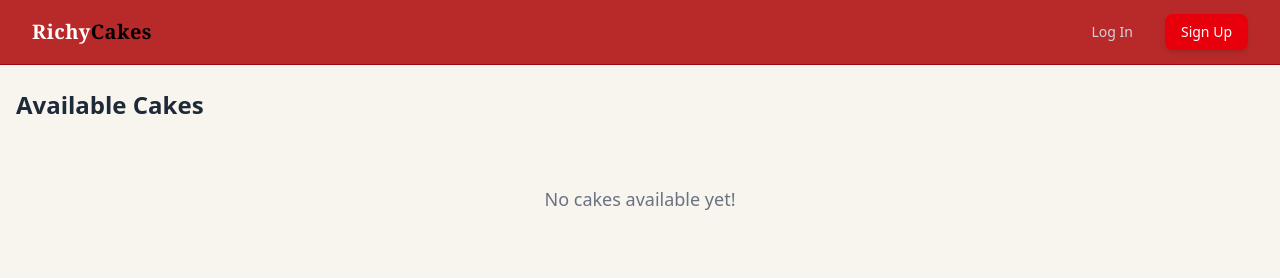
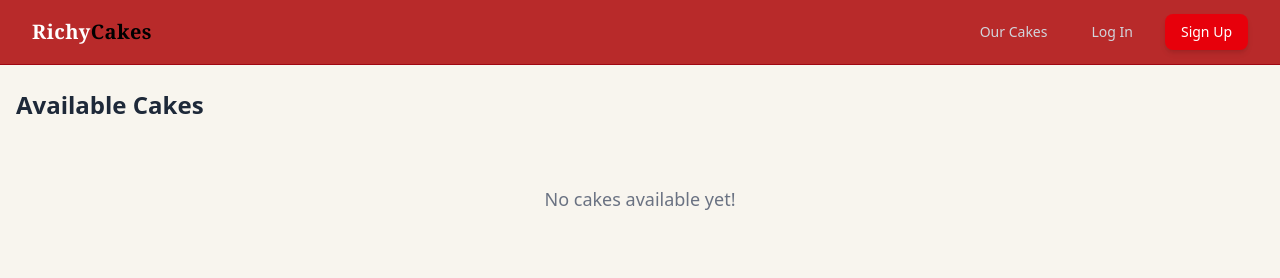
Before and after one commit to rollingsmajiwa/Richy_Cake, a Django app: template templates/cake.html in a window 1280 px wide. Shown: the top 278 px of the page. Run offline with Django 3.2, Linux system fonts and the light colour scheme; the template is opened without the code that fills it, so the values that code supplies are empty.

Commit message:
fix: add our cake on landing page

```diff
--- a/templates/base.html
+++ b/templates/base.html
@@ -69,6 +69,9 @@
           </form>
 
         {% else %}
+        <a href="{% url 'cake_page' %}" class="px-3 py-2 text-sm font-medium text-gray-300 hover:text-white hover:bg-gray-800 rounded-md transition">
+            Our Cakes
+          </a>
 
           <a href="{% url 'login' %}" class="px-4 py-2 text-sm font-medium text-gray-300 hover:text-red-400 transition">
             Log In
```
Also changed, not shown: templates/admin.html (deleted), templates/custom.html (deleted).
